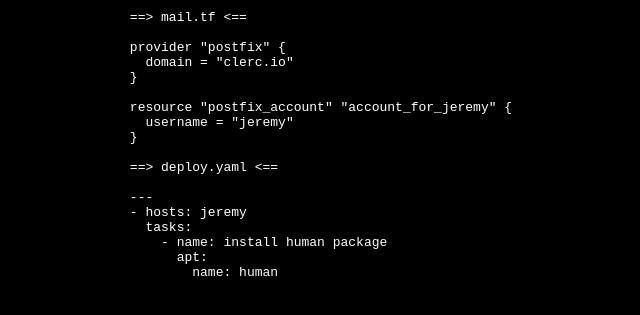
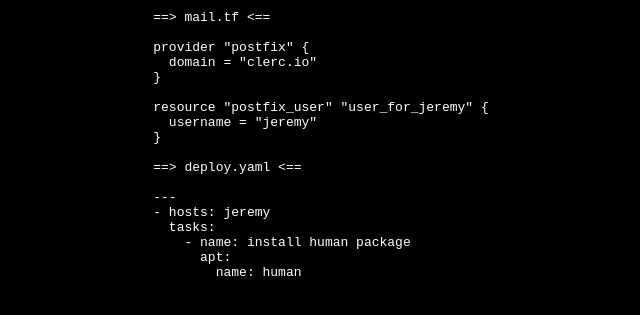
Before and after one commit to jeremy-clerc/jeremy-clerc.github.io, a plain HTML site: page index.html in a window 1280 px wide. Shown: the part 211-526 px from the top of the page, without its empty margins (319-959 px from the left). Drawn offline with Linux system fonts and the light colour scheme.

Commit message:
rename account to user

```diff
--- a/index.html
+++ b/index.html
@@ -31,7 +31,7 @@ provider "postfix" {
   domain = "clerc.io"
 }
 
-resource "postfix_account" "account_for_jeremy" {
+resource "postfix_user" "user_for_jeremy" {
   username = "jeremy"
 }
 
```
